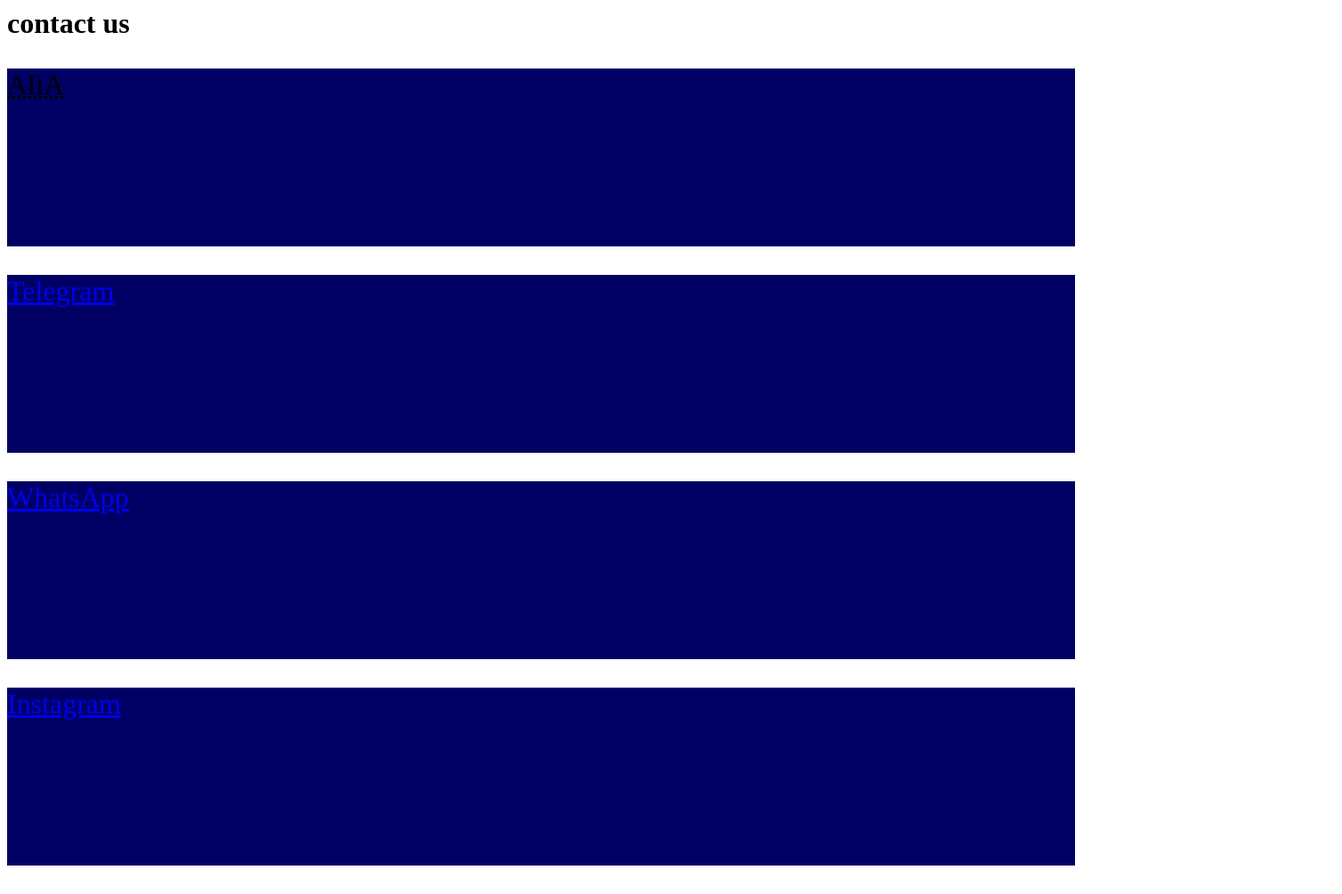
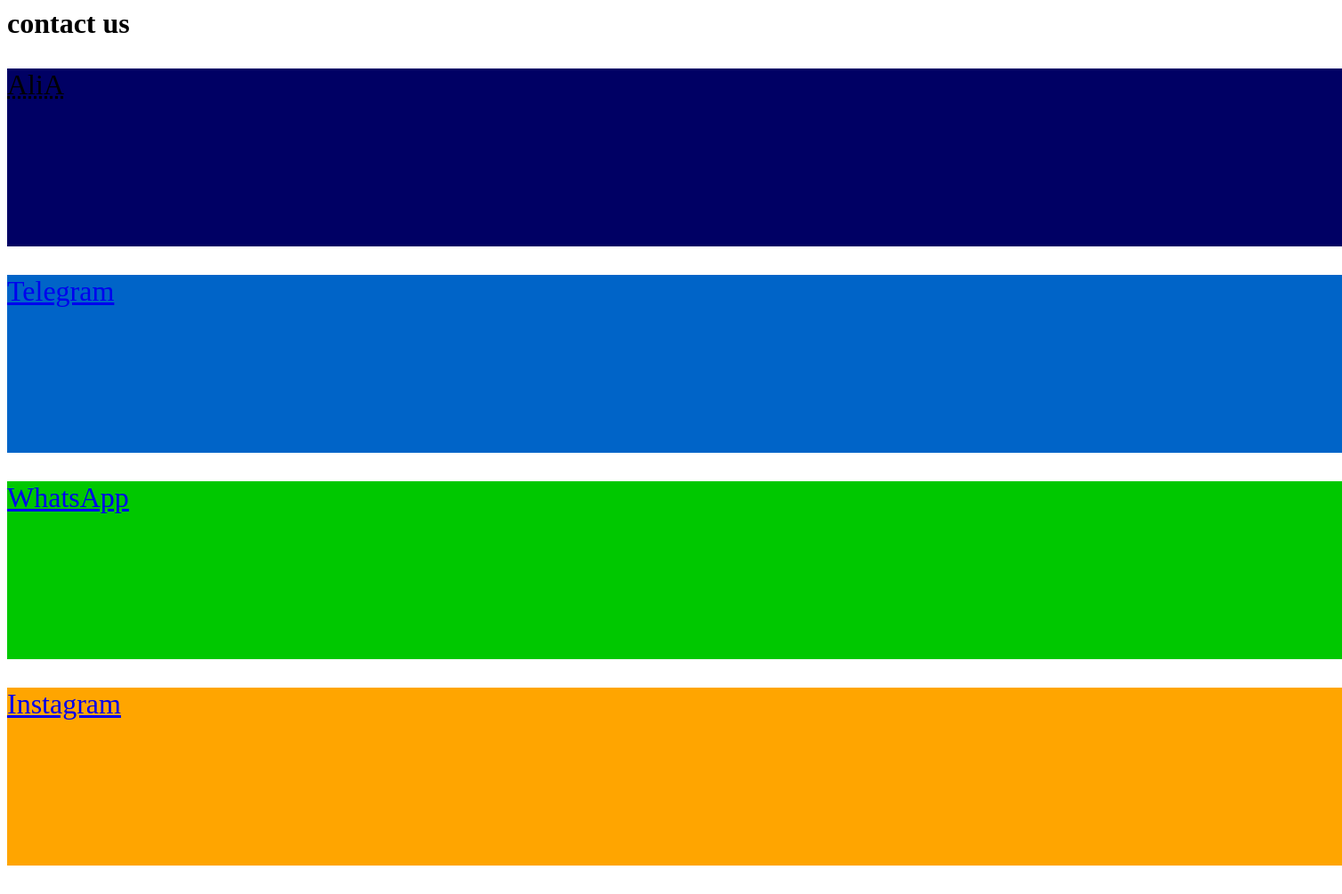
Before and after one commit to AliAmrollahi/AliAmrollahi.github.io, a plain HTML site: page index.html in a window 1280 px wide. Shown: the whole page at 89% size, 1508 px wide, since content can reach past the window. Drawn offline with Linux system fonts and the light colour scheme.

Commit message:
Update index.html

```diff
--- a/index.html
+++ b/index.html
@@ -1,21 +1,24 @@
 <html lang="en-US">
 	<head>
      <meta charset="UTF-8" />
+	 <meta name="keywords" content="web,web design,contact,electronic" />
+	 <meta name="description" content="Order" />
+	 <meta name="author" content="Ali Amrollahi"/>
      <title> Contact Us </title>
-	 <link type="text/css"  rel="stylesheet" href="files/theme.css" />
+	 <link type="text/css"  rel="stylesheet" href="files/theme.cssp" />
 	</head>
 	<body>
      <h1>contact us</h1>
-     <p style="font-size:24pt">
+     <p style="font-size:24pt;width:1500px;height:200px;background-color:rgb(00,00,100)">
      <abbr title="Ali Amrollahi">AliA</abbr><br />
      </p>
-	 <p style="font-size:24pt">
+	 <p style="font-size:24pt;width:1500px;height:200px;background-color:rgb(00,100,200)">
 	 <a href="https://www.Telegram.org/TakPar_ArtWorks" title="Contact Us On Telegram" target="_blank">Telegram</a>
 	 </p>
-	 <p style="font-size:24pt">
+	 <p style="font-size:24pt;width:1500px;height:200px;background-color:rgb(00,200,000)">
 	 <a href="https://www.Wa.me/+989135283922" title="Contact Us On WhatsApp" target="_blank">WhatsApp</a>
 	 </p>
-	 <p style="font-size:24pt">
+	 <p style="font-size:24pt;width:1500px;height:200px;background-color:rgb(255,165,000)">
 	 <a href="https://www.Instagram.com/TakPar_ArtWorks" title="Contact Us On Instagram" target="_blank">Instagram</a>
 	 </p>
 	</body>
```
